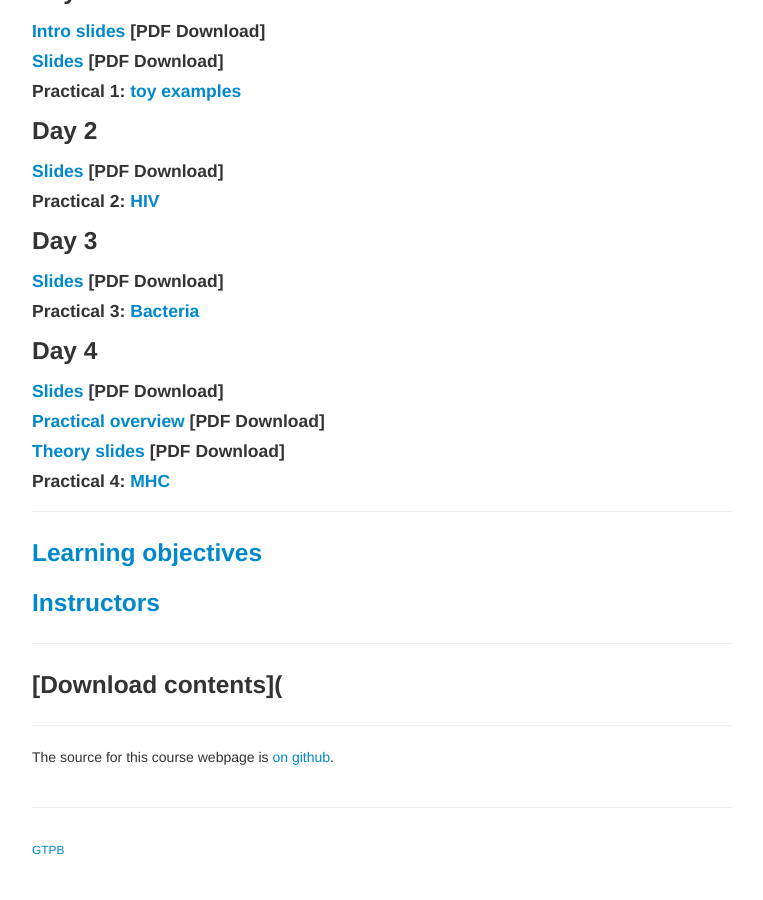
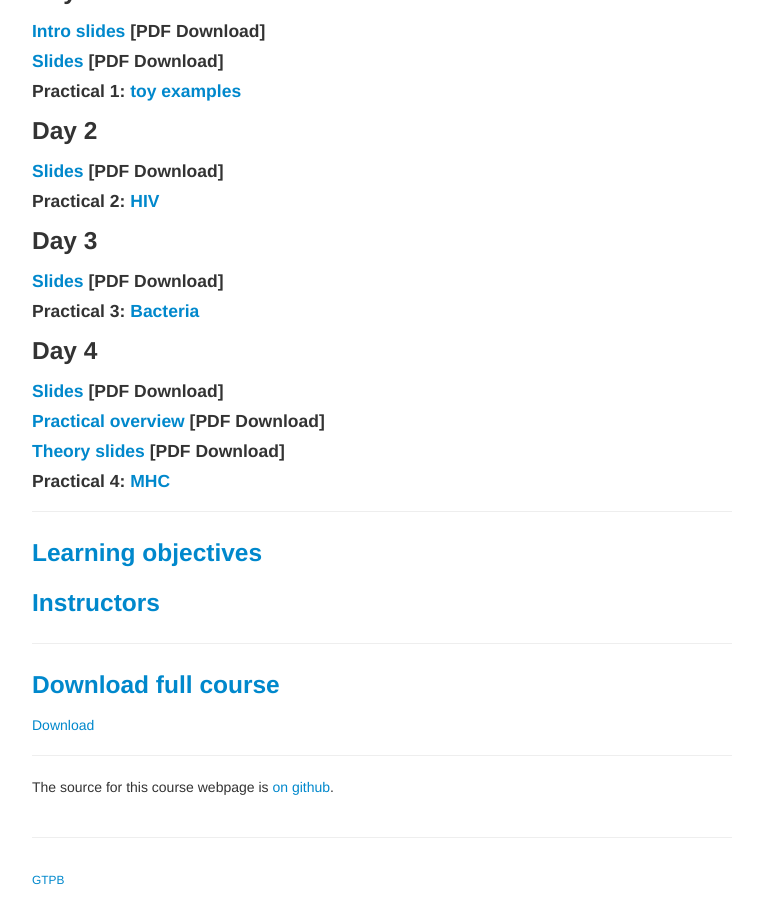
Before and after one commit to GTPB/CPANG19, a Jekyll site: the page built from index.md, in a window 1280 px wide and 900 px high, scrolled down 701 px. Shown: the whole window, without its empty margins (258-1021 px from the left). Built offline with Jekyll 4.4.1, drawn with Linux system fonts in a browser that asks for light colours; before the commit the page ends 1571 px from its top, so only the background shows below that.

Commit message:
Update index.md

```diff
--- a/index.md
+++ b/index.md
@@ -36,7 +36,10 @@ This course is oriented towards biologists and bioinformaticians with at least a
 
 ---
 
-### [Download contents](
+### [Download full course](assets/CPANG18.zip)
+
+<!-- Place this tag where you want the button to render. -->
+<a class="github-button" href="https://github.com/GTPB/CPANG18/blob/gh-pages/assets/CPANG18.zip" data-icon="octicon-cloud-download" data-size="large" aria-label="Download gtpb/cpang18 on GitHub">Download</a>
 
 ---
 
```
